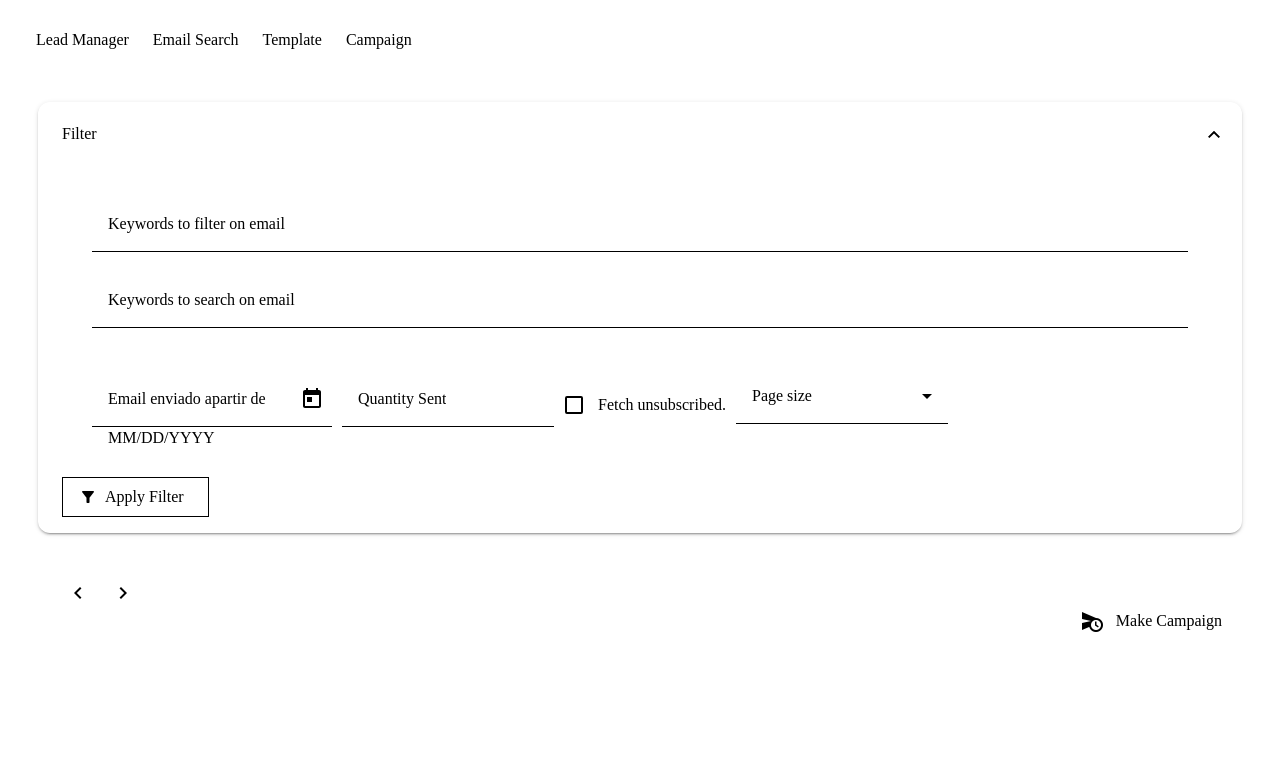
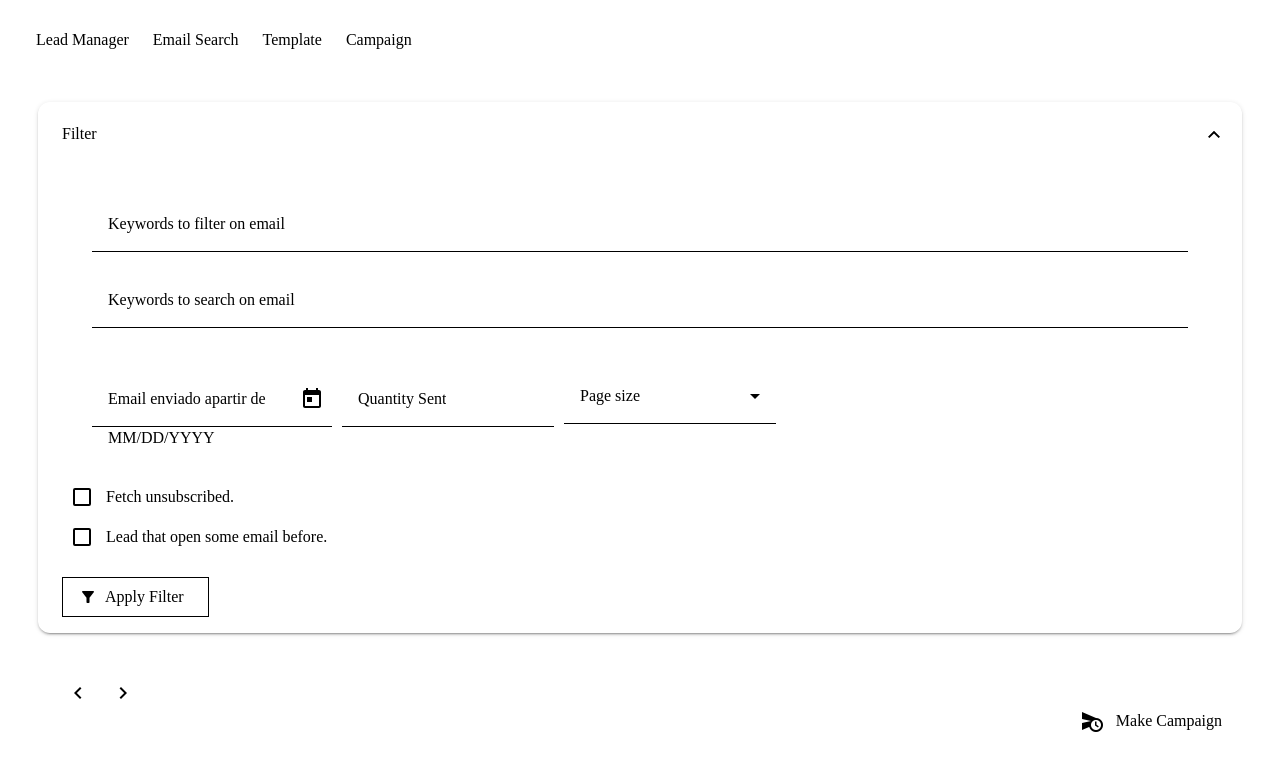
Before and after one commit to chaves99/lead-mail-manager-angular, an Angular app: page /email-search in a window 1280 px wide. Both pictures are taken after a click on the button "Filter". Shown: the top 770 px of the page. Built offline with nearby package versions, Linux system fonts and the light colour scheme.

Commit message:
feat: add lead email open flag on filter.

```diff
--- a/src/app/feature/campaign/campaign.service.ts
+++ b/src/app/feature/campaign/campaign.service.ts
@@ -1,7 +1,7 @@
 import { HttpClient } from '@angular/common/http';
 import { inject, Service } from '@angular/core';
 import { Observable } from 'rxjs';
-import { EmailSearchFilter } from '../lead/lead';
+import { FilterFormModel } from '../../shared';
 
 @Service()
 export class CampaignService {
@@ -21,5 +21,5 @@ export interface CampaignExecution {
   description: string;
   templateId: number;
   limit?: number;
-  filter: EmailSearchFilter;
+  filter: FilterFormModel;
 }
--- a/src/app/feature/lead/lead.ts
+++ b/src/app/feature/lead/lead.ts
@@ -26,12 +26,11 @@ export class Lead {
   private readonly snackbar = inject(MatSnackBar);
   private readonly http = inject(HttpClient);
 
-  emailSearchFilter = signal<EmailSearchFilter>({
+  emailSearchFilter = signal<FilterFormModel>({
     emailExclude: [],
     emailInclude: [],
     lastIndex: 0,
     pageSize: 100,
-    companyPerEmail: 1,
   });
   lastIdHistory: number[] = [0];
 
@@ -43,7 +42,7 @@ export class Lead {
 
   onApplyFilter(filter: FilterFormModel): void {
     this.emailSearchFilter.update(() => {
-      return { ...filter, companyPerEmail: this.emailSearchFilter().companyPerEmail };
+      return { ...filter };
     });
     this.emailsResource.reload();
   }
@@ -99,11 +98,3 @@ interface EmailSearchResponse {
   total: number;
   list: { id: number, email: string }[];
 }
-
-export interface EmailSearchFilter {
-  lastIndex: number;
-  pageSize: number;
-  emailExclude: string[];
-  emailInclude: string[];
-  companyPerEmail?: number;
-}
--- a/src/app/shared/components/company-email-filter/company-email-filter.html
+++ b/src/app/shared/components/company-email-filter/company-email-filter.html
@@ -60,9 +60,6 @@
         <input matInput type="number" [(ngModel)]="filterFormModel.sentQuantity" />
       </mat-form-field>
 
-      <!-- UNSUBSCRIBED USERS FLAG -->
-      <mat-checkbox [(ngModel)]="filterFormModel.shouldFetchUnsubscribed">Fetch unsubscribed.</mat-checkbox>
-
       <mat-form-field style="margin-left: 10px; margin-top: 20px; width: auto;">
         <mat-label>Page size</mat-label>
         <mat-select [(ngModel)]="filterFormModel.pageSize" (selectionChange)="onSelectPageSize($event)">
@@ -74,6 +71,19 @@
         </mat-select>
       </mat-form-field>
     </div>
+
+    <div style="display: block;">
+      <!-- UNSUBSCRIBED USERS FLAG -->
+      <mat-checkbox [(ngModel)]="filterFormModel.shouldFetchUnsubscribed">Fetch unsubscribed.</mat-checkbox>
+
+      <!-- EMAIL OPENED FLAG -->
+      <mat-checkbox
+        style="width: 100%; margin-bottom: 20px;"
+        [(ngModel)]="filterFormModel.emailOpened">
+        Lead that open some email before.
+      </mat-checkbox>
+    </div>
+
 
     <button matButton="outlined" style="" (click)="applyFilter()">
       <mat-progress-spinner
--- a/src/app/shared/components/company-email-filter/company-email-filter.ts
+++ b/src/app/shared/components/company-email-filter/company-email-filter.ts
@@ -113,4 +113,5 @@ export interface FilterFormModel {
   emailInclude: string[];
   sentQuantity?: number;
   shouldFetchUnsubscribed?: boolean;
+  emailOpened?: boolean;
 }
--- a/src/app/shared/components/execute-campaign-button/execute-campaign-button.ts
+++ b/src/app/shared/components/execute-campaign-button/execute-campaign-button.ts
@@ -8,8 +8,8 @@ import { MatInputModule } from '@angular/material/input';
 import { MatSelectModule } from '@angular/material/select';
 import { MatSnackBar } from '@angular/material/snack-bar';
 import { CampaignExecution, CampaignService } from '../../../feature/campaign/campaign.service';
-import { EmailSearchFilter } from '../../../feature/lead/lead';
 import { TemplateResource, TemplateService } from '../../../feature/template';
+import { FilterFormModel } from '../company-email-filter/company-email-filter';
 
 @Component({
   selector: 'app-execute-campaign-button',
@@ -19,7 +19,7 @@ import { TemplateResource, TemplateService } from '../../../feature/template';
 })
 export class ExecuteCampaignButton {
 
-  filter = input<EmailSearchFilter>();
+  filter = input<FilterFormModel>();
 
   private readonly templateDialog = inject(MatDialog);
   private readonly snackbarService = inject(MatSnackBar);
```
